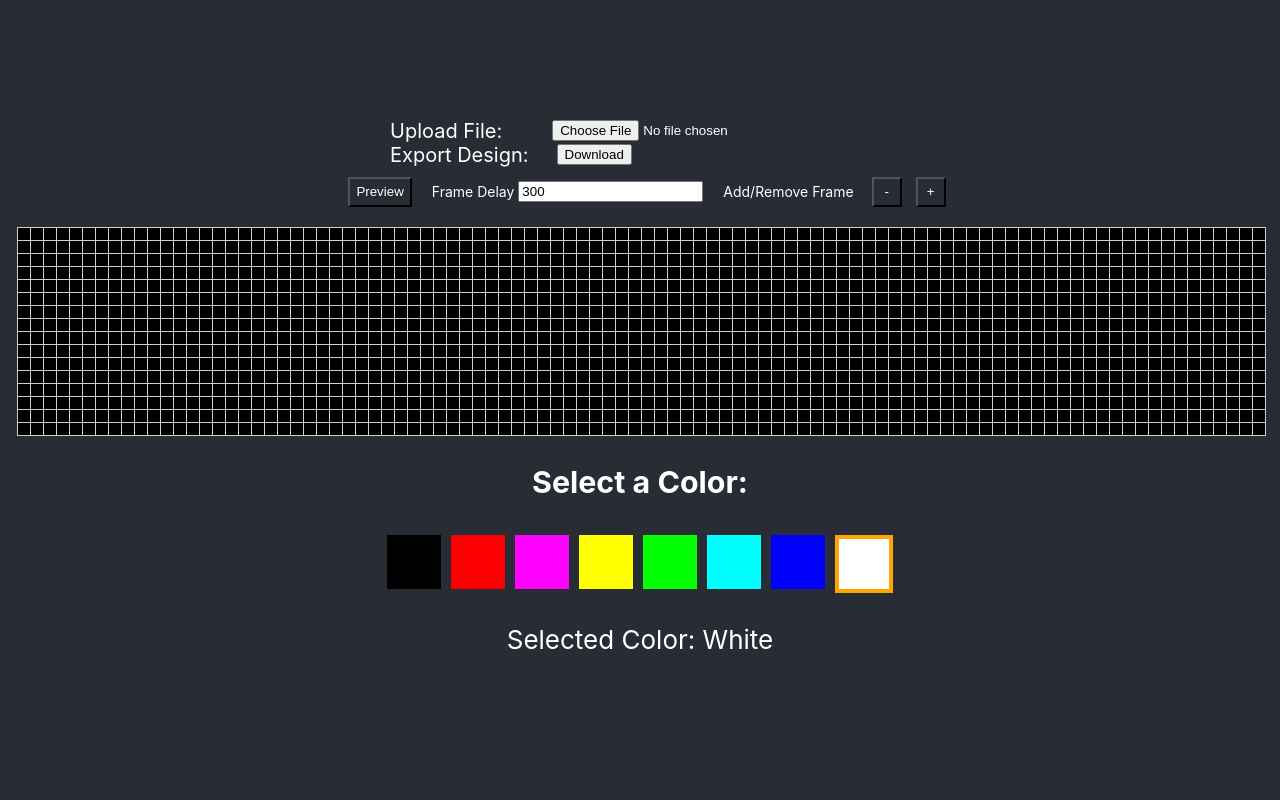
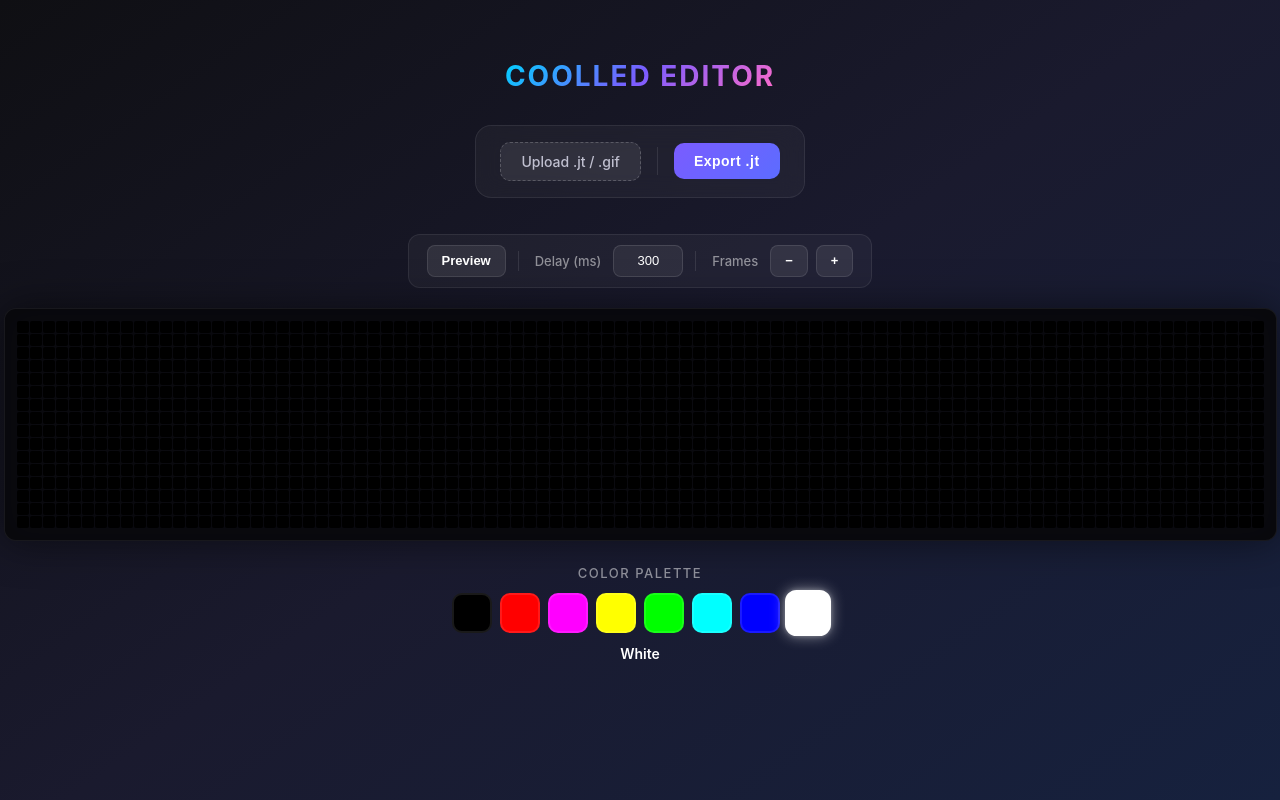
Before and after one commit to HumbertoL/coolled-editor, a React (Create React App) app: page / in a window 1280 px wide. Built offline with nearby package versions, Linux system fonts and the light colour scheme.

Commit message:
feat: make it fancy

```diff
--- a/src/App.css
+++ b/src/App.css
@@ -1,38 +1,13 @@
 .App {
-  text-align: center;
-}
-
-.App-logo {
-  height: 40vmin;
-  pointer-events: none;
-}
-
-@media (prefers-reduced-motion: no-preference) {
-  .App-logo {
-    animation: App-logo-spin infinite 20s linear;
-  }
+  min-height: 100vh;
+  background: linear-gradient(145deg, #0f0f13 0%, #1a1a2e 50%, #16213e 100%);
 }
 
 .App-header {
-  background-color: #282c34;
   min-height: 100vh;
   display: flex;
   flex-direction: column;
   align-items: center;
-  justify-content: center;
-  font-size: calc(10px + 2vmin);
-  color: white;
+  padding: 40px 20px;
+  color: #e0e0e0;
 }
-
-.App-link {
-  color: #61dafb;
-}
-
-@keyframes App-logo-spin {
-  from {
-    transform: rotate(0deg);
-  }
-  to {
-    transform: rotate(360deg);
-  }
-}
--- a/src/App.js
+++ b/src/App.js
@@ -13,23 +13,82 @@ import { GRID_HEIGHT, GRID_WIDTH } from './helpers/constants';
 import { getStartingPixel } from './helpers/frame';
 import { processGif } from './helpers/gif_utils';
 
-const FileUpload = styled.input`
-  margin-left: 50px;
+const AppTitle = styled.h1`
+  font-size: 28px;
+  font-weight: 700;
+  letter-spacing: 2px;
+  margin-bottom: 32px;
+  background: linear-gradient(135deg, #00d2ff, #7a5cff, #ff6bca);
+  -webkit-background-clip: text;
+  -webkit-text-fill-color: transparent;
+  background-clip: text;
+  text-transform: uppercase;
 `;
 
-const FileUploadWrapper = styled.div`
+const Toolbar = styled.div`
   display: flex;
   align-items: center;
-  font-size: 20px;
-  width: 500px;
+  gap: 12px;
+  flex-wrap: wrap;
+  justify-content: center;
+  margin-bottom: 24px;
+  padding: 16px 24px;
+  background: rgba(255, 255, 255, 0.04);
+  border: 1px solid rgba(255, 255, 255, 0.08);
+  border-radius: 16px;
+  backdrop-filter: blur(12px);
+`;
 
-  & > button {
-    margin-left: 28px;
+const StyledButton = styled.button`
+  padding: 10px 20px;
+  background: linear-gradient(135deg, #7a5cff 0%, #5c6cff 100%);
+  color: #fff;
+  border: none;
+  border-radius: 10px;
+  font-size: 14px;
+  font-weight: 600;
+  cursor: pointer;
+  transition: all 0.2s ease;
+  letter-spacing: 0.5px;
+
+  &:hover {
+    transform: translateY(-1px);
+    box-shadow: 0 4px 20px rgba(122, 92, 255, 0.4);
+  }
+
+  &:active {
+    transform: translateY(0);
   }
 `;
 
-// const GRID_HEIGHT = 16;
-// const GRID_WIDTH = 96;
+const FileInput = styled.input`
+  display: none;
+`;
+
+const FileLabel = styled.label`
+  padding: 10px 20px;
+  background: rgba(255, 255, 255, 0.08);
+  color: #c0c0d0;
+  border: 1px dashed rgba(255, 255, 255, 0.2);
+  border-radius: 10px;
+  font-size: 14px;
+  font-weight: 500;
+  cursor: pointer;
+  transition: all 0.2s ease;
+
+  &:hover {
+    background: rgba(255, 255, 255, 0.12);
+    border-color: rgba(122, 92, 255, 0.5);
+    color: #fff;
+  }
+`;
+
+const Divider = styled.div`
+  width: 1px;
+  height: 28px;
+  background: rgba(255, 255, 255, 0.1);
+  margin: 0 4px;
+`;
 
 const getInitialPixelArray = () => {
   const totalPixels = GRID_HEIGHT * GRID_WIDTH;
@@ -52,9 +111,6 @@ const getInitialData = () => {
 };
 
 function App() {
-  // const [pixelArray, setPixelArray] = useState(() =>
-  //   parseData(JSON.stringify(welcome))
-  // );
   const [imageData, setImageData] = useState(() => getInitialData());
   const [selectedColor, setSelectedColor] = useState('White');
   const [isDragging, setIsDragging] = useState(false);
@@ -91,7 +147,6 @@ function App() {
   };
 
   const handleClick = (index) => {
-    // console.log(index);
     const rgb = getColorObjectFromName(selectedColor);
 
     // performance hack, we're mutating the state directly here.
@@ -119,7 +174,6 @@ function App() {
 
   const handleMouseEnter = (id) => {
     if (isDragging) {
-      // console.log(`Entered div with id: ${id} while dragging`);
       handleClick(id);
     }
   };
@@ -136,22 +190,19 @@ function App() {
   return (
     <div className="App">
       <header className="App-header">
-        <FileUploadWrapper>
-          Upload File:
-          <FileUpload type="file" onChange={handleFileChange} />
-        </FileUploadWrapper>
-        <FileUploadWrapper>
-          Export Design:
-          <button onClick={handleDownload}>Download</button>
-        </FileUploadWrapper>
+        <AppTitle>CoolLED Editor</AppTitle>
+
+        <Toolbar>
+          <FileLabel>
+            Upload .jt / .gif
+            <FileInput type="file" onChange={handleFileChange} />
+          </FileLabel>
+          <Divider />
+          <StyledButton onClick={handleDownload}>Export .jt</StyledButton>
+        </Toolbar>
 
         {imageData.isAnimation && (
           <>
-            <FramePicker
-              selectedFrame={frame}
-              frameNum={imageData.frameNum}
-              setFrame={setFrame}
-            />
             <FrameControls
               setFrame={setFrame}
               selectedFrame={frame}
@@ -159,6 +210,11 @@ function App() {
               delays={imageData.delays}
               setImageData={setImageData}
               pixelArray={imageData.pixelArray}
+            />
+            <FramePicker
+              selectedFrame={frame}
+              frameNum={imageData.frameNum}
+              setFrame={setFrame}
             />
           </>
         )}
--- a/src/ColorPicker.js
+++ b/src/ColorPicker.js
@@ -2,18 +2,52 @@ import React from 'react';
 import styled from 'styled-components';
 import { colors } from './helpers/colors';
 
+const ColorPickerWrapper = styled.div`
+  margin-top: 24px;
+  display: flex;
+  flex-direction: column;
+  align-items: center;
+  gap: 12px;
+`;
+
+const Label = styled.span`
+  font-size: 13px;
+  font-weight: 500;
+  color: rgba(255, 255, 255, 0.5);
+  text-transform: uppercase;
+  letter-spacing: 1.5px;
+`;
+
+const SwatchRow = styled.div`
+  display: flex;
+  gap: 8px;
+`;
+
 const ColorSquare = styled.div`
-  width: 50px;
-  height: 50px;
-  margin: 5px;
+  width: 40px;
+  height: 40px;
   cursor: pointer;
   background-color: ${(props) => props.color};
-  border: ${(props) =>
-    props.selected ? '4px solid orange' : '2px solid transparent'};
-  display: flex;
-  align-items: center;
-  justify-content: center;
-  color: ${(props) => (props.selected ? 'black' : 'inherit')};
+  border-radius: 10px;
+  border: 2px solid ${(props) =>
+    props.selected ? '#fff' : 'rgba(255, 255, 255, 0.1)'};
+  box-shadow: ${(props) =>
+    props.selected
+      ? `0 0 12px ${props.color}80, 0 0 4px ${props.color}40`
+      : 'none'};
+  transition: all 0.15s ease;
+  transform: ${(props) => (props.selected ? 'scale(1.15)' : 'scale(1)')};
+
+  &:hover {
+    transform: scale(1.1);
+    border-color: rgba(255, 255, 255, 0.3);
+  }
+`;
+
+const SelectedName = styled.span`
+  font-size: 14px;
+  font-weight: 600;
+  color: #fff;
 `;
 
 const ColorPicker = ({ setSelectedColor, selectedColor }) => {
@@ -22,22 +56,20 @@ const ColorPicker = ({ setSelectedColor, selectedColor }) => {
   };
 
   return (
-    <div>
-      <h3>Select a Color:</h3>
-      <div style={{ display: 'flex' }}>
+    <ColorPickerWrapper>
+      <Label>Color Palette</Label>
+      <SwatchRow>
         {colors.map((color, index) => (
           <ColorSquare
             key={index}
             color={color.hex}
             selected={selectedColor === color.name}
             onClick={() => handleColorSelection(color.name)}
-          ></ColorSquare>
+          />
         ))}
-      </div>
-      <div>
-        <p>Selected Color: {selectedColor}</p>
-      </div>
-    </div>
+      </SwatchRow>
+      {selectedColor && <SelectedName>{selectedColor}</SelectedName>}
+    </ColorPickerWrapper>
   );
 };
 
--- a/src/FrameControls.js
+++ b/src/FrameControls.js
@@ -8,25 +8,87 @@ import {
 
 const StyledRoot = styled.div`
   display: flex;
-  margin-top: 10px;
+  margin-top: 12px;
   align-items: center;
-  font-size: 14px;
+  gap: 8px;
+  padding: 10px 18px;
+  background: rgba(255, 255, 255, 0.04);
+  border: 1px solid rgba(255, 255, 255, 0.08);
+  border-radius: 12px;
+  font-size: 13px;
 `;
 
-const FrameButton = styled.button`
-  margin-left: 14px;
-  min-width: 30px;
-  height: 30px;
+const ControlButton = styled.button`
+  padding: 6px 14px;
+  min-width: 32px;
+  height: 32px;
   display: flex;
   align-items: center;
   justify-content: center;
-  background-color: ${(props) => (props.selected ? 'grey' : 'inherit')};
+  background: ${(props) =>
+    props.active
+      ? 'linear-gradient(135deg, #ff6b6b 0%, #ff8e53 100%)'
+      : 'rgba(255, 255, 255, 0.08)'};
   color: #fff;
+  border: 1px solid ${(props) =>
+    props.active ? 'rgba(255, 107, 107, 0.3)' : 'rgba(255, 255, 255, 0.1)'};
+  border-radius: 8px;
+  font-size: 13px;
+  font-weight: 600;
+  cursor: pointer;
+  transition: all 0.15s ease;
+
+  &:hover {
+    background: ${(props) =>
+      props.active
+        ? 'linear-gradient(135deg, #ff6b6b 0%, #ff8e53 100%)'
+        : 'rgba(255, 255, 255, 0.14)'};
+    transform: translateY(-1px);
+  }
+
+  &:active {
+    transform: translateY(0);
+  }
 `;
 
-const StyledLabel = styled.div`
-  margin-right: 4px;
-  margin-left: 20px;
+const StyledLabel = styled.span`
+  color: rgba(255, 255, 255, 0.5);
+  font-weight: 500;
+  margin: 0 4px;
+`;
+
+const DelayInput = styled.input`
+  width: 70px;
+  height: 32px;
+  padding: 4px 8px;
+  background: rgba(255, 255, 255, 0.06);
+  border: 1px solid rgba(255, 255, 255, 0.12);
+  border-radius: 8px;
+  color: #fff;
+  font-size: 13px;
+  font-weight: 500;
+  text-align: center;
+  outline: none;
+  transition: border-color 0.15s ease;
+
+  &:focus {
+    border-color: rgba(122, 92, 255, 0.5);
+  }
+
+  /* Hide number spinners */
+  -moz-appearance: textfield;
+  &::-webkit-outer-spin-button,
+  &::-webkit-inner-spin-button {
+    -webkit-appearance: none;
+    margin: 0;
+  }
+`;
+
+const Divider = styled.div`
+  width: 1px;
+  height: 20px;
+  background: rgba(255, 255, 255, 0.1);
+  margin: 0 4px;
 `;
 
 const FrameControls = ({
@@ -98,16 +160,20 @@ const FrameControls = ({
 
   return (
     <StyledRoot>
-      <FrameButton onClick={handleClick}>
+      <ControlButton onClick={handleClick} active={isPreviewing}>
         {isPreviewing ? 'Stop' : 'Preview'}
-      </FrameButton>
+      </ControlButton>
 
-      <StyledLabel>Frame Delay</StyledLabel>
-      <input value={delays} onChange={handleChangeDelay} type="number" />
+      <Divider />
 
-      <StyledLabel>Add/Remove Frame</StyledLabel>
-      <FrameButton onClick={handleRemoveFrame}>-</FrameButton>
-      <FrameButton onClick={handleAddFrame}>+</FrameButton>
+      <StyledLabel>Delay (ms)</StyledLabel>
+      <DelayInput value={delays} onChange={handleChangeDelay} type="number" />
+
+      <Divider />
+
+      <StyledLabel>Frames</StyledLabel>
+      <ControlButton onClick={handleRemoveFrame}>−</ControlButton>
+      <ControlButton onClick={handleAddFrame}>+</ControlButton>
     </StyledRoot>
   );
 };
--- a/src/FramePicker.js
+++ b/src/FramePicker.js
@@ -1,21 +1,48 @@
 import React from 'react';
 import styled from 'styled-components';
+
 const StyledRoot = styled.div`
   display: flex;
-  margin-top: 10px;
+  margin-top: 8px;
+  margin-bottom: 4px;
   align-items: center;
   flex-wrap: wrap;
+  gap: 4px;
 `;
 
 const FrameButton = styled.button`
-  margin-left: 14px;
-  width: 30px;
-  height: 30px;
+  width: 32px;
+  height: 32px;
   display: flex;
   align-items: center;
   justify-content: center;
-  background-color: ${(props) => (props.selected ? 'grey' : 'inherit')};
-  color: #fff;
+  background: ${(props) =>
+    props.selected
+      ? 'linear-gradient(135deg, #7a5cff 0%, #5c6cff 100%)'
+      : 'rgba(255, 255, 255, 0.06)'};
+  color: ${(props) => (props.selected ? '#fff' : 'rgba(255, 255, 255, 0.6)')};
+  border: 1px solid ${(props) =>
+    props.selected ? 'rgba(122, 92, 255, 0.5)' : 'rgba(255, 255, 255, 0.08)'};
+  border-radius: 8px;
+  font-size: 13px;
+  font-weight: 600;
+  cursor: pointer;
+  transition: all 0.15s ease;
+
+  &:hover {
+    background: ${(props) =>
+      props.selected
+        ? 'linear-gradient(135deg, #7a5cff 0%, #5c6cff 100%)'
+        : 'rgba(255, 255, 255, 0.1)'};
+    color: #fff;
+  }
+`;
+
+const Label = styled.span`
+  font-size: 13px;
+  font-weight: 500;
+  color: rgba(255, 255, 255, 0.4);
+  margin-right: 8px;
 `;
 
 const FramePicker = ({ setFrame, selectedFrame, frameNum }) => {
@@ -40,7 +67,7 @@ const FramePicker = ({ setFrame, selectedFrame, frameNum }) => {
 
   return (
     <StyledRoot>
-      <div>Frame</div>
+      <Label>Frames</Label>
       {frameButtons}
     </StyledRoot>
   );
--- a/src/Grid.js
+++ b/src/Grid.js
@@ -4,28 +4,29 @@ import { getColorFromChunk } from './helpers/colors';
 
 const squareSize = 12;
 
-// Styled component for the individual grid square
 const GridSquare = styled.div`
   width: ${squareSize}px;
   height: ${squareSize}px;
-  border: 1px solid #ccc;
+  border-radius: 2px;
   font-size: 10px;
   display: grid;
+  transition: box-shadow 0.05s ease;
 `;
 
 const GridContainer = styled.div`
   margin-top: 20px;
   display: grid;
-  grid-template-columns: repeat(
-    96,
-    ${squareSize}px
-  ); /* 96 columns, each with a width of 20px */
-  grid-template-rows: repeat(
-    16,
-    ${squareSize}px
-  ); /* 16 rows, each with a height of 20px */
-  grid-gap: 1px; /* Gap between each grid square */
-  grid-auto-flow: column; /* Automatically flow the grid items into columns */
+  grid-template-columns: repeat(96, ${squareSize}px);
+  grid-template-rows: repeat(16, ${squareSize}px);
+  grid-gap: 1px;
+  grid-auto-flow: column;
+  background: #0a0a0f;
+  padding: 12px;
+  border-radius: 12px;
+  border: 1px solid rgba(255, 255, 255, 0.06);
+  box-shadow:
+    0 0 40px rgba(0, 0, 0, 0.5),
+    inset 0 0 30px rgba(0, 0, 0, 0.3);
 `;
 
 // Component for rendering the grid
@@ -51,19 +52,26 @@ const Grid = ({
     onMouseUp();
   };
 
+  const getSquareStyle = (pixel) => {
+    const color = getColorFromChunk(pixel);
+    const isLit = color !== '#000000';
+    return {
+      backgroundColor: color,
+      boxShadow: isLit ? `0 0 4px ${color}80, 0 0 1px ${color}40` : 'none',
+    };
+  };
+
   return (
     <GridContainer onMouseEnter={handleEnterGrid}>
       {pixelArray.map((pixel, index) => (
         <GridSquare
           key={index}
-          style={{ backgroundColor: getColorFromChunk(pixel) }}
+          style={getSquareStyle(pixel)}
           onClick={() => handleClick(index)}
           onMouseDown={onMouseDown}
           onMouseUp={onMouseUp}
           onMouseEnter={() => onMouseEnter(index)}
-        >
-          {/* {index} */}
-        </GridSquare>
+        />
       ))}
     </GridContainer>
   );
--- a/src/index.css
+++ b/src/index.css
@@ -1,13 +1,24 @@
+*,
+*::before,
+*::after {
+  box-sizing: border-box;
+}
+
 body {
   margin: 0;
-  font-family: -apple-system, BlinkMacSystemFont, 'Segoe UI', 'Roboto', 'Oxygen',
-    'Ubuntu', 'Cantarell', 'Fira Sans', 'Droid Sans', 'Helvetica Neue',
+  font-family: 'Inter', -apple-system, BlinkMacSystemFont, 'Segoe UI', 'Roboto',
+    'Oxygen', 'Ubuntu', 'Cantarell', 'Fira Sans', 'Droid Sans', 'Helvetica Neue',
     sans-serif;
   -webkit-font-smoothing: antialiased;
   -moz-osx-font-smoothing: grayscale;
+  background: #0f0f13;
+  color: #e0e0e0;
 }
 
 code {
   font-family: source-code-pro, Menlo, Monaco, Consolas, 'Courier New',
     monospace;
 }
+
+/* Import Inter font */
+@import url('https://fonts.googleapis.com/css2?family=Inter:wght@300;400;500;600;700&display=swap');
```
